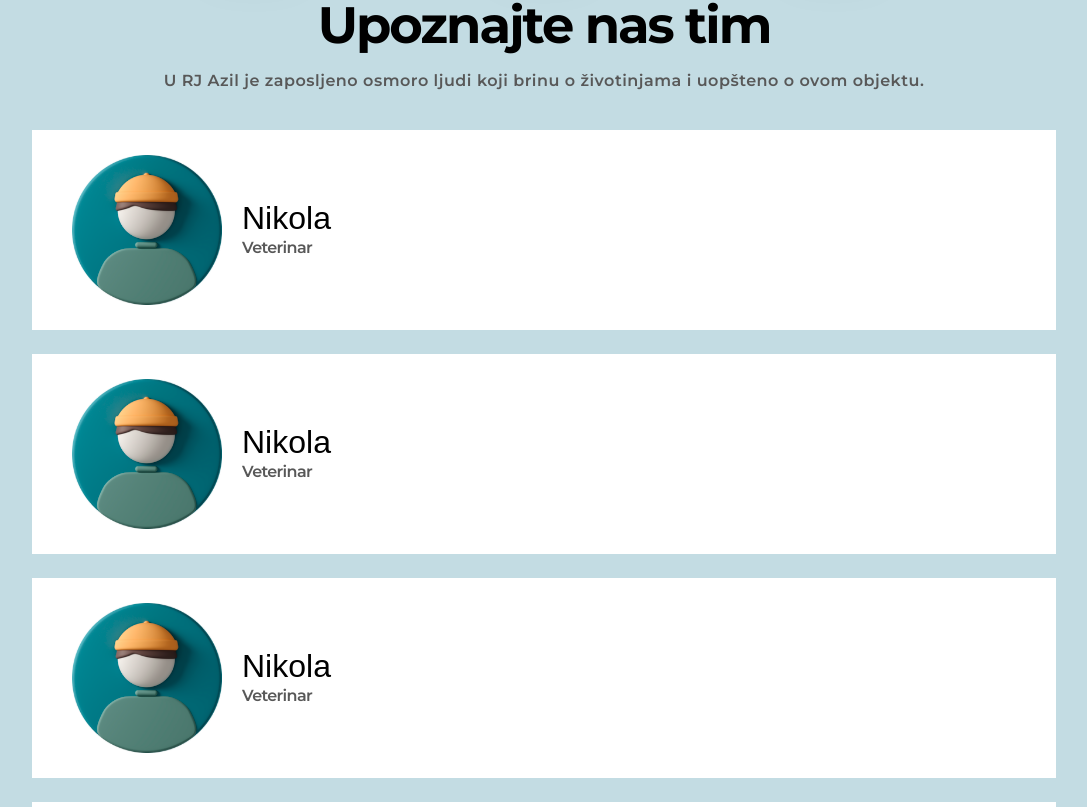
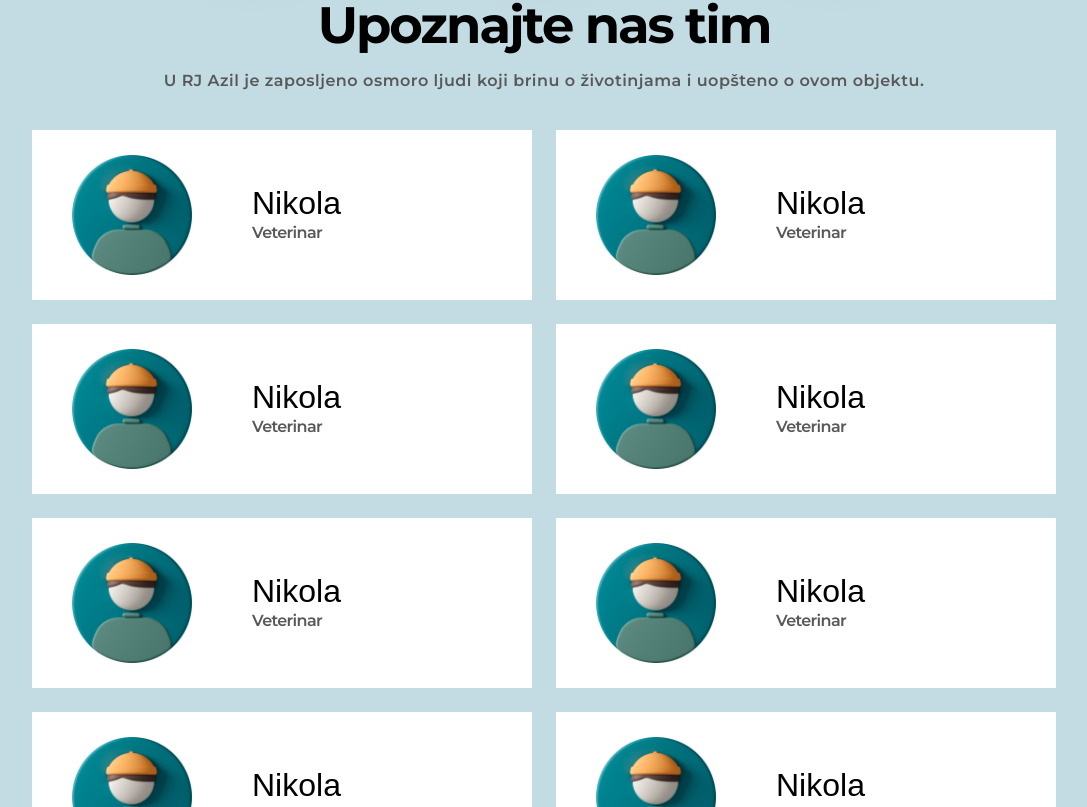
Before and after one commit to radomir-mijovic/dog-shelter, a Next.js app: page / in a window 1280 px wide. Shown: the part 2733-3540 px from the top of the page, without its empty margins (96-1183 px from the left). Built offline with nearby package versions, Linux system fonts and the light colour scheme; a web font is replaced by a local one.

Commit message:
feat: set team cards smaller width and height

```diff
--- a/styles/Team.module.scss
+++ b/styles/Team.module.scss
@@ -29,16 +29,16 @@
 
 .teamCardWrapper {
   display: grid;
-  grid-template-columns: repeat(auto-fit, minmax(60rem, 1fr));
+  grid-template-columns: repeat(auto-fit, minmax(50rem, 1fr));
   gap: 2.4rem;
 
-  @media (max-width: 640px) {
+  @media (max-width: 540px) {
     grid-template-columns: 1fr;
   }
 }
 
 .teamCard {
-  height: 20rem;
+  height: 17rem;
   background: #FFFFFF;
   display: flex;
   align-items: center;
@@ -52,8 +52,13 @@
 
 .imageWrapper {
   position: relative;
-  height: 15rem;
-  width: 15rem;
+  height: 12rem;
+  width: 12rem;
+  margin-right: 4rem;
+
+  @media (max-width: 390px) {
+    margin-right: 0;
+  }
 
   @media (max-width: 320px) {
     height: 8rem;
@@ -67,5 +72,5 @@
 }
 
 .teamCardH2 {
-  font-size: clamp(2.4rem, 2.5vw, 3.2rem)
+  font-size: clamp(2.4rem, 2.5vw, 3.2rem);
 }
```
